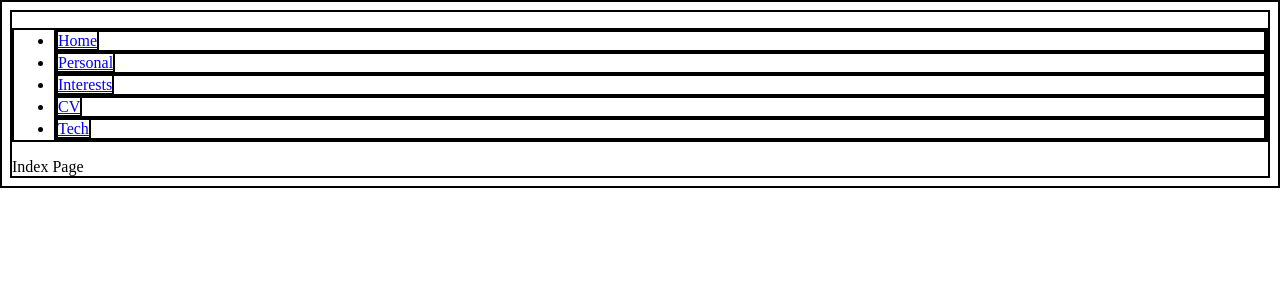
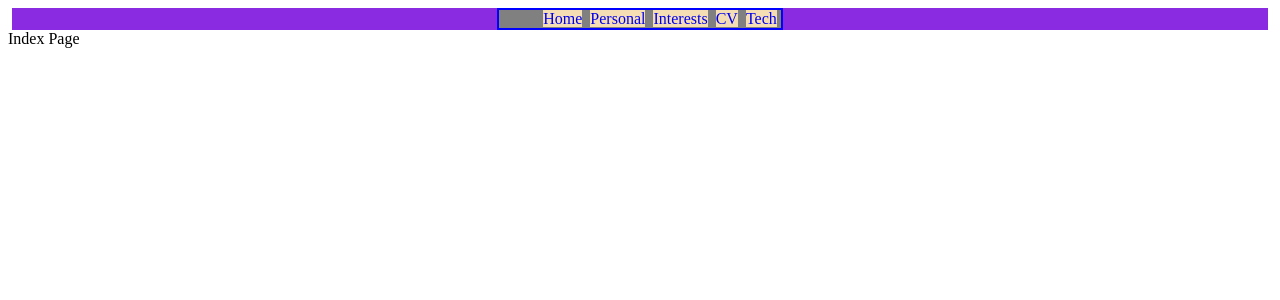
Before and after one commit to AlexDarigan/flaskbioapp, a Flask app: page / in a window 1280 px wide. Shown: the top 300 px of the page. Run offline with Flask 2, Linux system fonts and the light colour scheme.

Commit message:
Add Raw CSS

```diff
--- a/static/styles.css
+++ b/static/styles.css
@@ -1,3 +1,25 @@
-* {
-    border: 2px black solid;
+.nav-container {
+    margin-top: 4px;
+    margin-left: 4px;
+    margin-right: 4px;
+    background-color: blueviolet;
+    align-content: center;
 }
+
+.navbar {
+    display: flex;
+    flex-direction: row;
+    margin: auto;
+    padding: auto;
+    width: fit-content;
+    background-color: grey;
+    border: 2px blue solid;
+    justify-content: space-between;
+    list-style-type: none;
+}
+
+.nav-item {
+    margin: 4px;
+    background-color: wheat;
+    text-decoration: none;
+}
--- a/templates/base.html
+++ b/templates/base.html
@@ -6,11 +6,13 @@
         <link rel="stylesheet" href="/static/styles.css"/>
     </head>
     <body>
-        <ul>
+        <div class="nav-container">
+        <ul class="navbar">
             {% for item in ["Home", "Personal", "Interests", "CV", "Tech"] %}
-                <li><a href="{{url_for(item.lower())}}">{{item}}</a></li>
+                <li><a class="nav-item" href="{{url_for(item.lower())}}">{{item}}</a></li>
             {% endfor %}
         </ul>
+        </div>
         {% block body %} Base Body {% endblock %}
     </body>
 </html>
```
